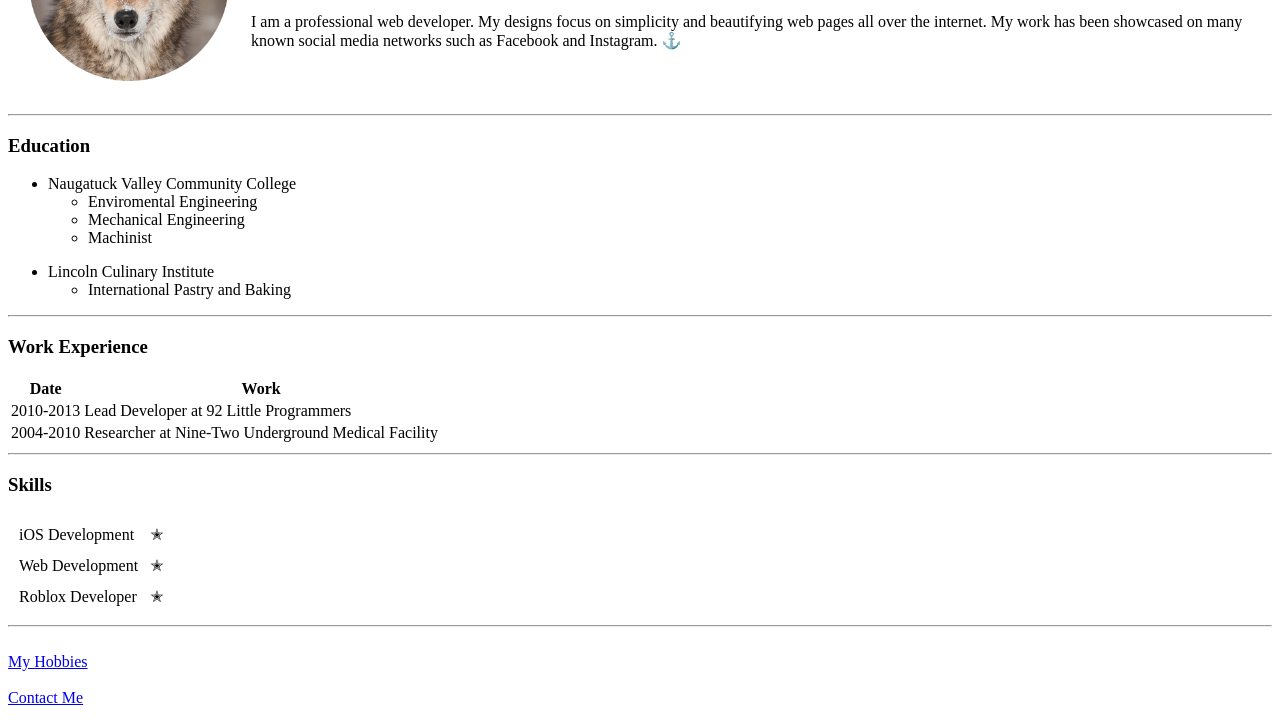
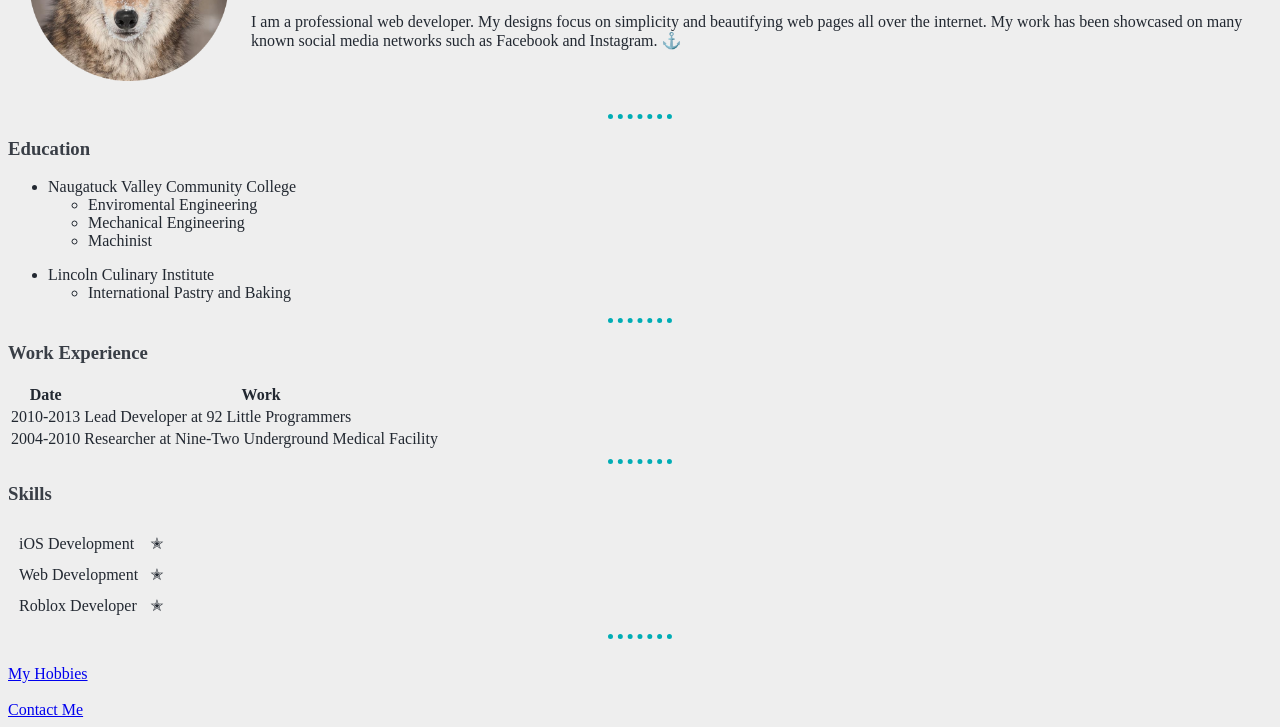
Before and after one commit to NineTwoProgramming/Personal, a plain HTML site: page index.html in a window 1280 px wide. Shown: the part 148-875 px from the top of the page. Drawn offline with Linux system fonts and the light colour scheme.

Commit message:
Updating colors and overlook layout of the website

```diff
--- a/index.html
+++ b/index.html
@@ -4,6 +4,27 @@
 <head>
   <meta charset="utf-8">
   <title>Meko's Personal Site</title>
+
+  <style media="screen">
+    body {
+      background-color: #EEEEEE;
+      color: #222831;
+    }
+
+    hr {
+      color: #00ADB5;
+      border-style: none;
+      border-top: 5px dotted;
+      width: 5%;
+
+    }
+
+    h3 {
+      color: #393E46;
+    }
+
+  </style>
+
 </head>
 
 <body>
@@ -78,5 +99,4 @@
   <a href="hobbies.html">My Hobbies</a><br><br>
   <a href="contact.html">Contact Me</a>
 </body>
-
 </html>
```
Lines whose indentation alone changed are shown as unchanged.
